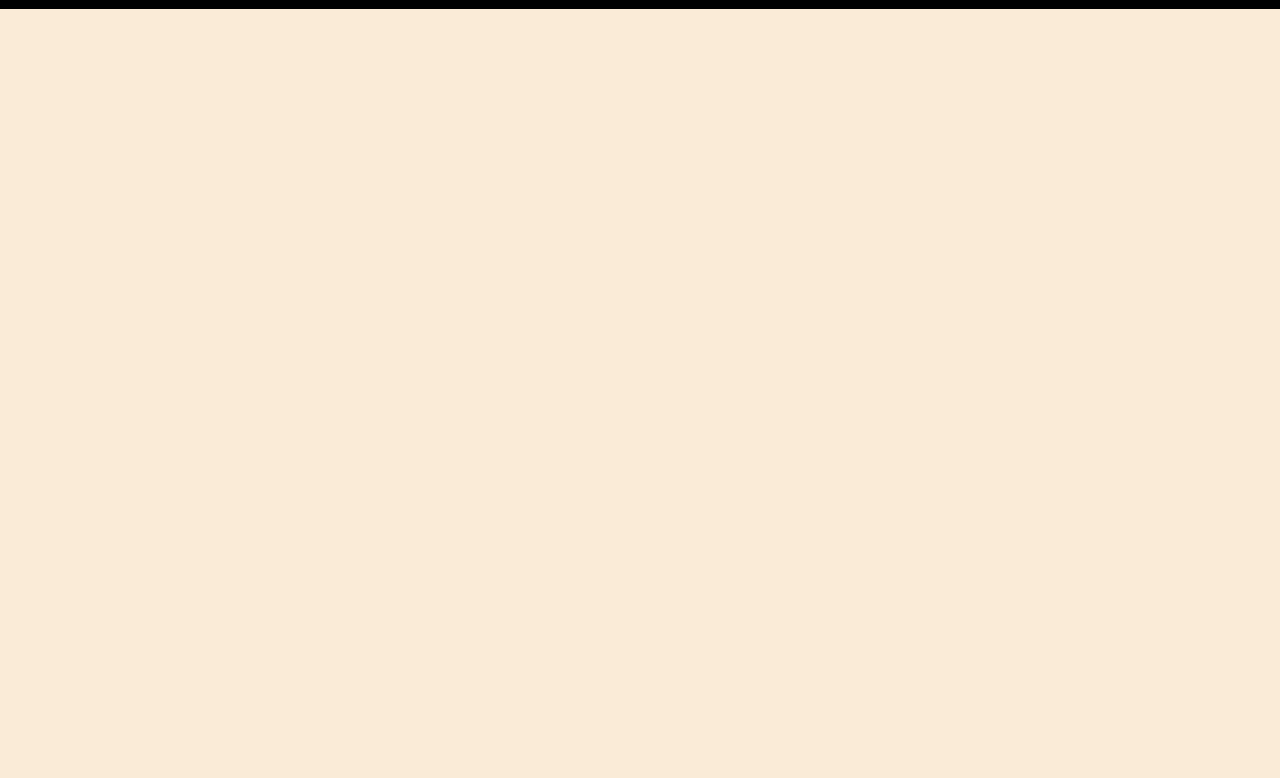
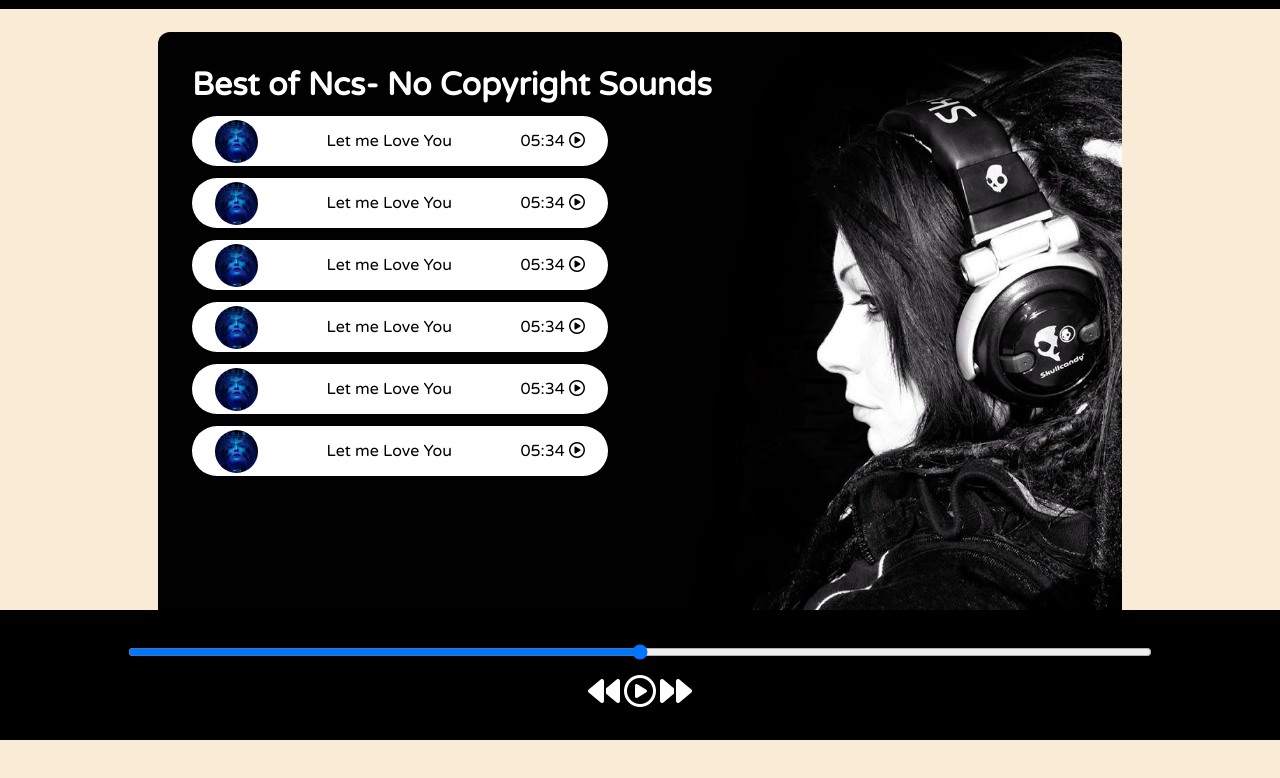
Before and after one commit to Samrat9841/Spotify-Clone, a plain HTML site: page index.html in a window 1280 px wide. Shown: the part 60-838 px from the top of the page. Before the commit the page ends 800 px from the top, so only its background shows below. Drawn offline with Linux system fonts and the light colour scheme; a web font is replaced by a local one.

Commit message:
adding song items

```diff
--- a/index.html
+++ b/index.html
@@ -4,6 +4,7 @@
     <meta charset="UTF-8">
     <meta name="viewport" content="width=device-width, initial-scale=1.0">
     <title>Spotify clone</title>
+    <link rel="stylesheet" href="https://cdnjs.cloudflare.com/ajax/libs/font-awesome/6.7.2/css/all.min.css">
     <link rel="stylesheet" href="style.css">
     <link rel="icon" href="img/logo.png">
 </head>
@@ -15,6 +16,88 @@
             <li>About</li>
         </ul>
     </nav>
+
+    <div class="container">
+        <div class="songList">
+            <h1>Best of Ncs- No Copyright Sounds</h1>
+            <div>
+
+                <div class="songItem">
+                    <img src="covers/1.jpg" alt="1">
+                    <span>Let me Love You</span>
+                    <span class="songlistplay">
+                        <span class="timestamp">
+                            05:34 <i class="fa-regular  fa-circle-play"></i>
+                        </span>
+                    </span>
+                </div><!-- This is the closing of songItem -->
+
+                <div class="songItem">
+                    <img src="covers/1.jpg" alt="1">
+                    <span>Let me Love You</span>
+                    <span class="songlistplay">
+                        <span class="timestamp">
+                            05:34 <i class="fa-regular  fa-circle-play"></i>
+                        </span>
+                    </span>
+                </div><!-- This is the closing of songItem -->
+
+                <div class="songItem">
+                    <img src="covers/1.jpg" alt="1">
+                    <span>Let me Love You</span>
+                    <span class="songlistplay">
+                        <span class="timestamp">
+                            05:34 <i class="fa-regular  fa-circle-play"></i>
+                        </span>
+                    </span>
+                </div><!-- This is the closing of songItem -->
+
+                <div class="songItem">
+                    <img src="covers/1.jpg" alt="1">
+                    <span>Let me Love You</span>
+                    <span class="songlistplay">
+                        <span class="timestamp">
+                            05:34 <i class="fa-regular  fa-circle-play"></i>
+                        </span>
+                    </span>
+                </div><!-- This is the closing of songItem -->
+
+                <div class="songItem">
+                    <img src="covers/1.jpg" alt="1">
+                    <span>Let me Love You</span>
+                    <span class="songlistplay">
+                        <span class="timestamp">
+                            05:34 <i class="fa-regular  fa-circle-play"></i>
+                        </span>
+                    </span>
+                </div><!-- This is the closing of songItem -->
+
+                <div class="songItem">
+                    <img src="covers/1.jpg" alt="1">
+                    <span>Let me Love You</span>
+                    <span class="songlistplay">
+                        <span class="timestamp">
+                            05:34 <i class="fa-regular  fa-circle-play"></i>
+                        </span>
+                    </span>
+                </div><!-- This is the closing of songItem -->
+
+            </div>
+        </div>
+        <div class="songBanner"></div>
+
+    </div><!-- This is the closing of container -->
+
+    <div class="bottom">
+        <input type="range" name="range" id="myProgressar" min="0" max="100">
+
+        <div class="icons">
+            <!-- font-awesome icons -->
+            <i class="fa-solid fa-2x fa-backward"></i>
+            <i class="fa-regular fa-2x fa-circle-play"></i>
+            <i class="fa-solid fa-2x fa-forward"></i>
+        </div>
+    </div>
     <script src="script.js"></script>
 </body>
 </html>
--- a/style.css
+++ b/style.css
@@ -35,3 +35,61 @@ nav ul li{
     font-weight: bolder;
     font-size:1.3rem ;
 }
+
+.container{
+    background-color: #000;
+    color: #fff;
+    font-family:"Varela Round", serif;
+    display: flex;
+    margin: 23px auto;
+    width: 70%;
+    min-height: 70vh;
+    border-radius: 12px;
+    padding: 34px;
+    background-image: url(img/bg.jpg);
+    background-size: cover;
+    background-repeat: no-repeat;
+}
+
+.songItem{
+    height: 50px;
+    display: flex;
+    justify-content: space-between;
+    align-items: center;
+    background-color: #fff;
+    width: 80%;
+    color: #000;
+    margin: 12px 0 ;
+    border-radius: 35px;
+}
+.songItem img{
+    width: 43px;
+    margin: 0 23px;
+    border-radius: 50%;
+}
+
+.timestamp{
+    margin: 0 23px;
+}
+/* This is bottom styling */
+
+.bottom{
+    position: sticky;
+    bottom: 0;
+    height: 130px;
+    background-color: black;
+    display: flex;
+    align-items: center;
+    justify-content: center;
+    flex-direction: column;
+    color: #fff;
+
+}
+#myProgressar{
+    width: 80%;
+    margin-bottom: 15px ;
+}
+
+.icons i{
+    cursor: pointer;
+}
```
Also changed, not shown: covers/1.jpg (added), covers/10.jpg (added), covers/2.jpg (added), covers/3.jpg (added), covers/4.jpg (added), covers/5.jpg (added), covers/6.jpg (added), covers/7.jpg (added), covers/8.jpg (added), covers/9.jpg (added), img/bg.jpg (added).
